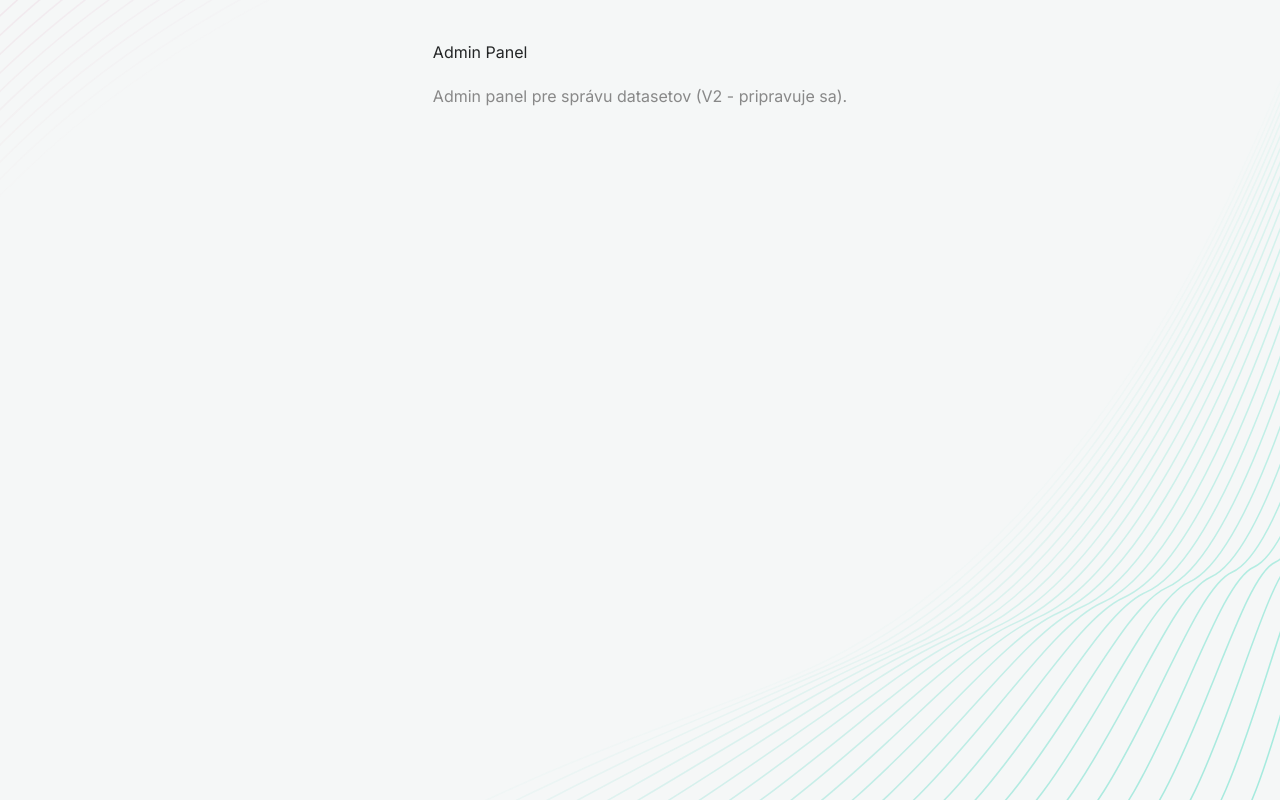
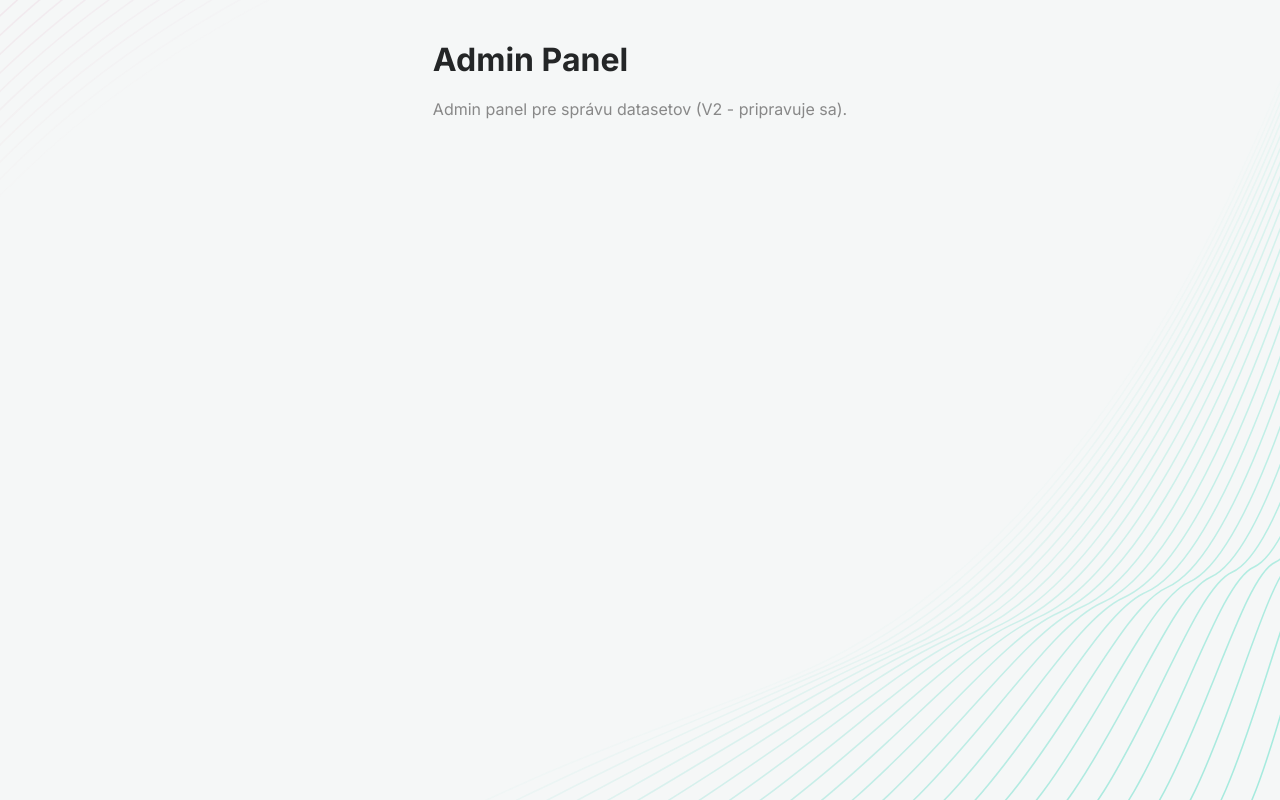
Before and after one commit to HosakSK/charlie-lima, a Next.js app: page /admin in a window 1280 px wide. Built offline with nearby package versions, Linux system fonts and the light colour scheme.

Commit message:
v3.0.6 - Fix Tailwind: import utilities only, add missing footer styles
- Changed to @import tailwindcss/utilities only (no preflight/theme reset)
- Added global-footer, version-info, sim-warning CSS rules
- Should fix width jumping definitively

```diff
--- a/package.json
+++ b/package.json
@@ -1,6 +1,6 @@
 {
   "name": "charlie-lima",
-  "version": "3.0.5",
+  "version": "3.0.6",
   "private": true,
   "scripts": {
     "dev": "next dev",
--- a/src/app/(checklist)/[aircraft]/page.tsx
+++ b/src/app/(checklist)/[aircraft]/page.tsx
@@ -184,7 +184,7 @@ function getOriginalHTML(aircraft: string): string {
     </div>
   </div>
   <div class="global-footer">
-    <span class="version-info">v3.0.5</span>
+    <span class="version-info">v3.0.6</span>
     <span class="sim-warning">For flight simulation use only.<br>Not for real-world flight.</span>
   </div>`;
 }
--- a/src/app/globals.css
+++ b/src/app/globals.css
@@ -1,5 +1,4 @@
-@import "tailwindcss" layer(utilities);
-@layer base, utilities;
+@import "tailwindcss/utilities" layer(utilities);
 
 :root {
     --color-background: #F5F7F7;
@@ -1367,3 +1366,29 @@ button:hover:not(:disabled) {
 .custom-option { padding: 9px 12px; cursor: pointer; color: var(--color-text); font-weight: 600; font-size: calc(0.85rem + 2pt); background: transparent; transition: background 0.15s, color 0.15s; white-space: nowrap; }
 .custom-option:hover { background: var(--color-accent); color: #fff; }
 [data-theme='dark'] .custom-select-options { box-shadow: 0 4px 15px rgba(0,0,0,0.4); }
+
+/* ========== GLOBAL FOOTER ========== */
+.global-footer {
+    display: flex;
+    flex-direction: column;
+    align-items: center;
+    gap: 6px;
+    padding: 20px 0 30px 0;
+    opacity: 0.5;
+    transition: opacity 0.3s;
+}
+.global-footer:hover { opacity: 0.8; }
+.version-info {
+    font-size: 0.7rem;
+    font-weight: 600;
+    letter-spacing: 2px;
+    text-transform: uppercase;
+    color: var(--color-text);
+}
+.sim-warning {
+    font-size: 0.65rem;
+    color: var(--color-text);
+    text-align: center;
+    line-height: 1.5;
+    opacity: 0.7;
+}
```
